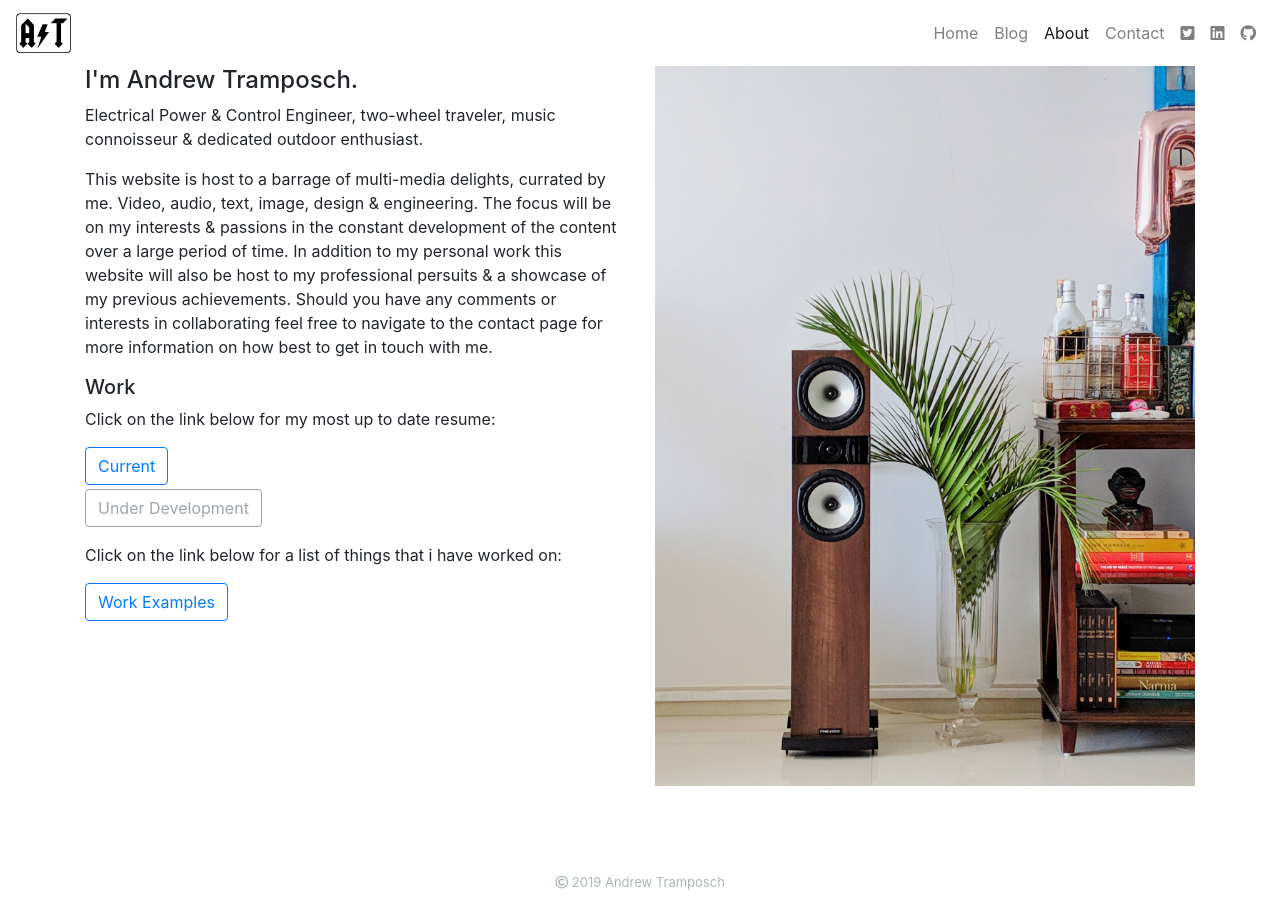
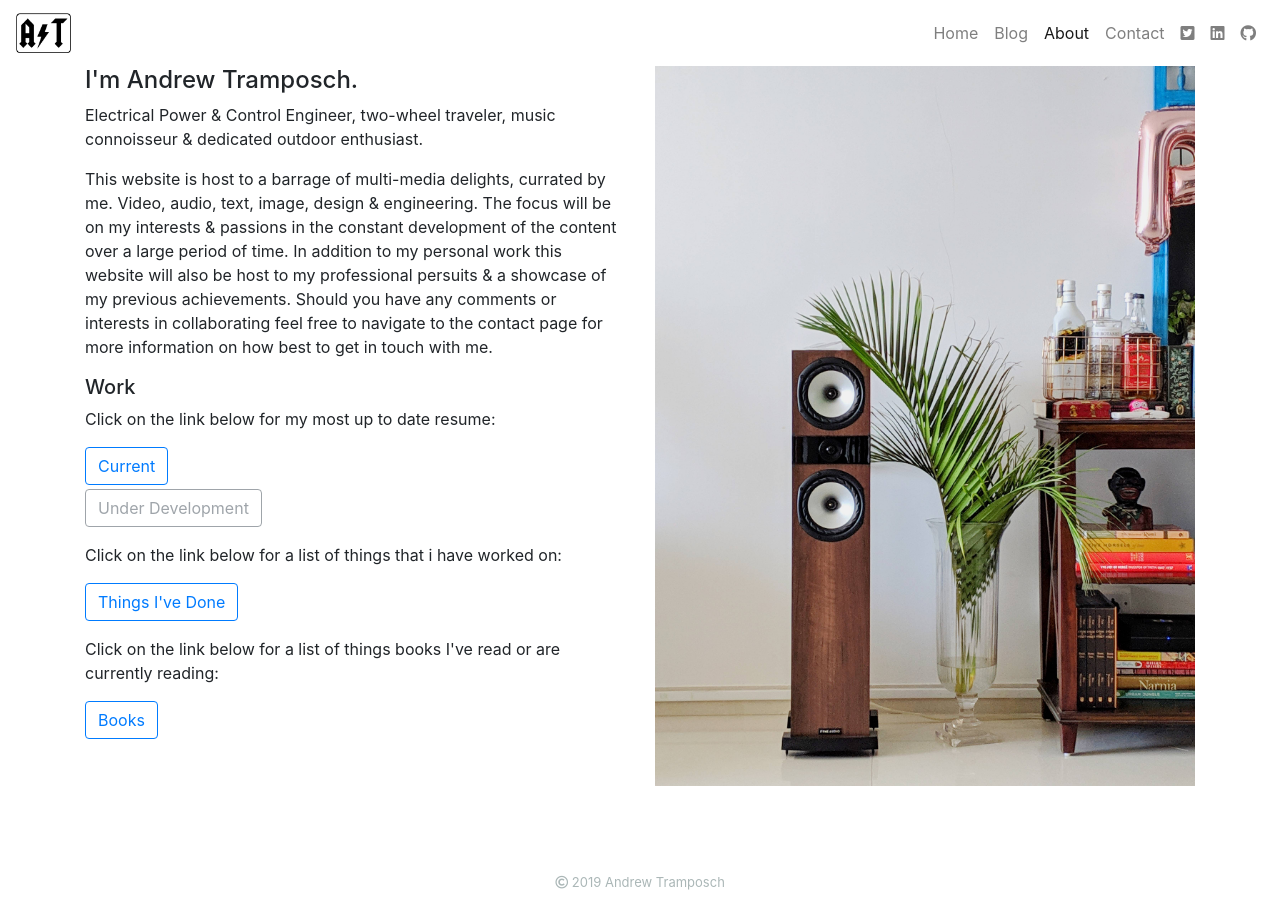
Before and after one commit to atramposch/website, a Jekyll site: the page built from about/index.html, in a window 1280 px wide. Built offline with Jekyll 4.4.1, drawn with Linux system fonts in a browser that asks for light colours.

Commit message:
added books.html

```diff
--- /dev/null
+++ b/about/books.html
@@ -0,0 +1,4 @@
+---
+layout: default
+title: Andrew Tramposch | Books
+---
--- a/about/index.html
+++ b/about/index.html
@@ -44,8 +44,16 @@ nav: About
 			Click on the link below for a list of things that i have worked on:
 		</p>
 		<div class="row ml-0 mb-3">
-			<a role="button" class="btn btn-outline-primary" href="work_examples.html">
-				Work Examples
+			<a role="button" class="btn btn-outline-primary" href="things_ive_done.html">
+				Things I've Done
+			</a>
+		</div>
+		<p>
+			Click on the link below for a list of things books I've read or are currently reading:
+		</p>
+		<div class="row ml-0 mb-3">
+			<a role="button" class="btn btn-outline-primary" href="books.html">
+				Books
 			</a>
 		</div>
 	</div>
```
Also changed, not shown: about/things_ive_done.html (indentation only).
